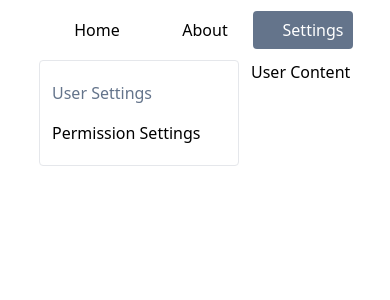
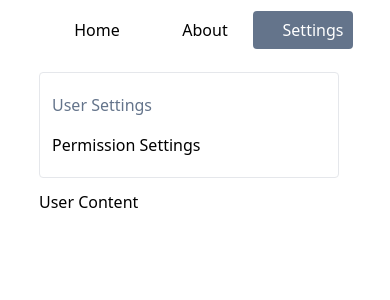
Before and after one commit to qiuqfang/svelte-app, a SvelteKit app: page /settings/user in a window 390 px wide. Shown: the top 300 px of the page. Built offline with nearby package versions, Linux system fonts and the light colour scheme; some icons are missing.

Commit message:
chore: update responsive

```diff
--- a/src/routes/settings/+layout.svelte
+++ b/src/routes/settings/+layout.svelte
@@ -3,8 +3,10 @@
   import { page } from "$app/stores";
 </script>
 
-<section class="flex w-[80%] h-full">
-  <nav class="flex flex-col w-[200px] border-solid border rounded p-3 mr-3">
+<section class="flex w-[80%] h-full flex-wrap">
+  <nav
+    class="flex flex-col w-[200px] border-solid border rounded p-3 mr-3 max-sm:w-full max-sm:my-3"
+  >
     <a
       href="/settings/user"
       class="my-2 hover:text-slate-500 {$page.route.id === '/settings/user' && 'text-slate-500'}"
@@ -20,5 +22,7 @@
     </a>
   </nav>
 
-  <slot />
+  <main class="flex-auto">
+    <slot />
+  </main>
 </section>
```
